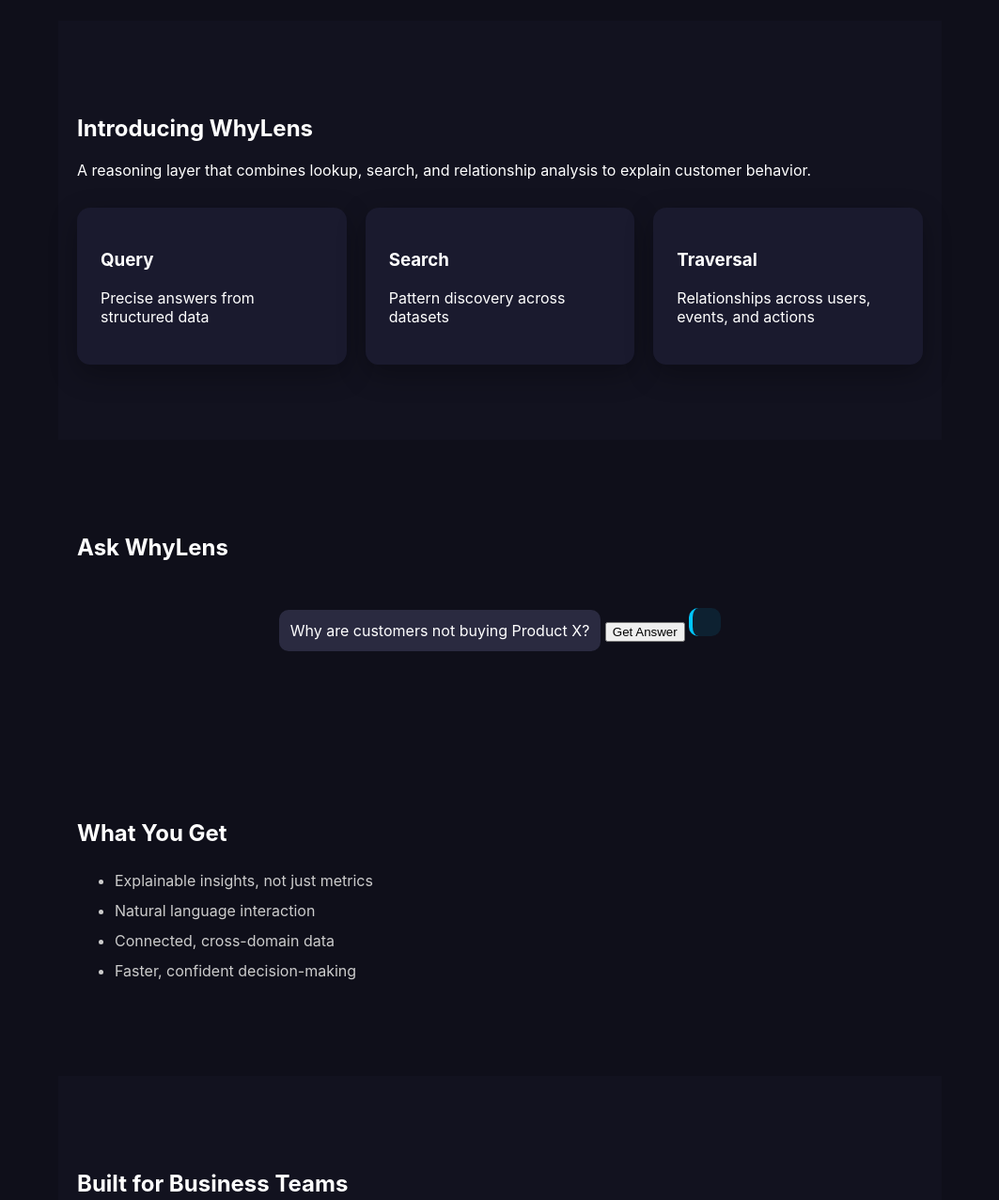
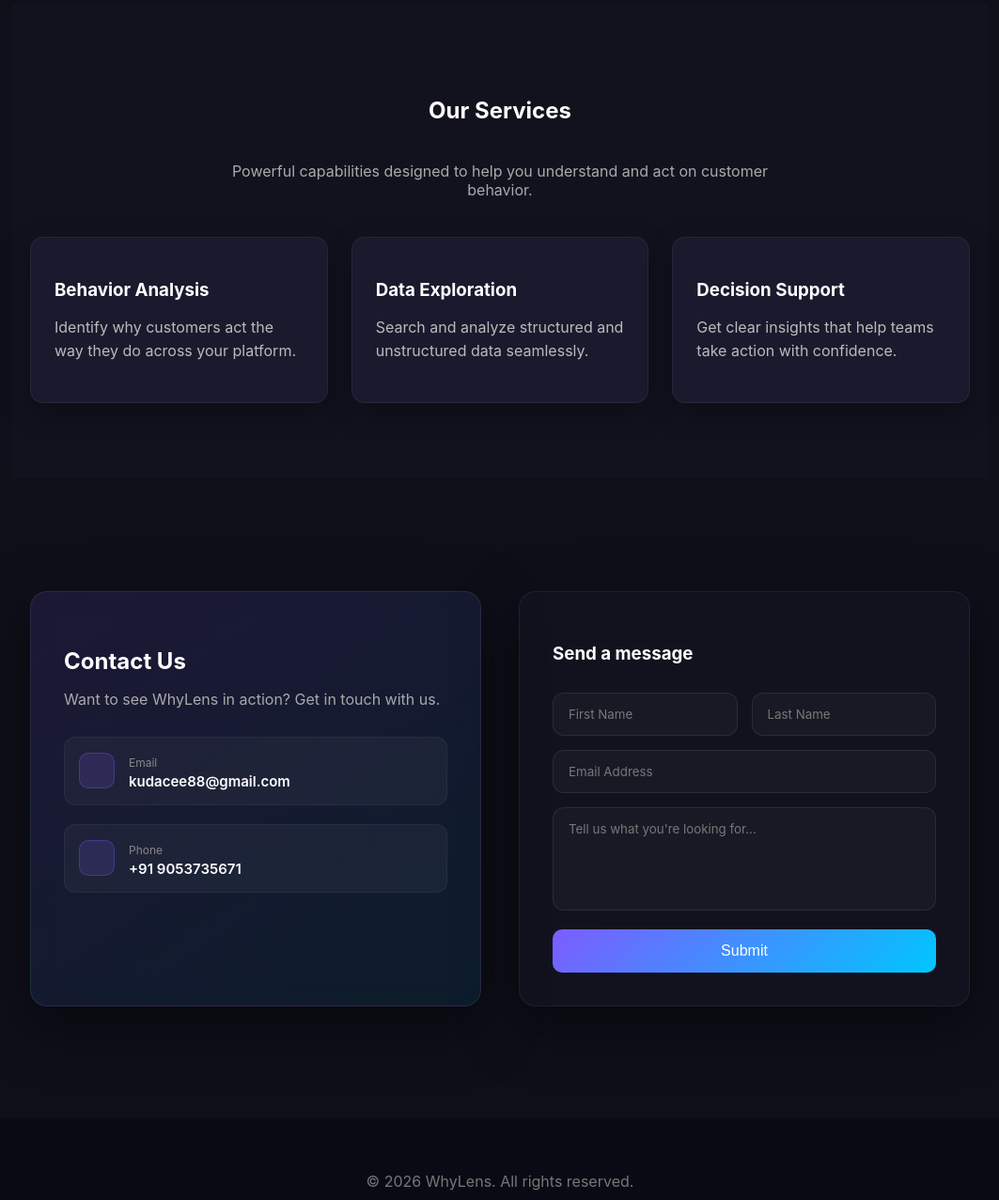
Before and after one commit to Kuda-Mavis/WhyLens, a plain HTML site: page index.html in a window 1280 px wide. Shown: the part 1051-2328 px from the top of the page at 94% size, without its empty margins (108-1171 px from the left). Drawn offline with Linux system fonts and the light colour scheme.

Commit message:
Add files via upload

```diff
--- a/assets/Style.css
+++ b/assets/Style.css
@@ -30,7 +30,11 @@
 }
 
 .hero h1 {
-  font-size: 48px;
+  font-size: 52px;
+  font-weight: 700;
+  line-height: 1.2;
+  max-width: 800px;
+  margin: auto;
   background: linear-gradient(90deg, #7c5cff, #00c6ff);
   -webkit-background-clip: text;
   -webkit-text-fill-color: transparent;
@@ -39,23 +43,38 @@
 .sub {
   max-width: 600px;
   margin: 20px auto;
-  color: #aaa;
+  color: #bbb;
+  font-size: 18px;
 }
 
+.hero-buttons {
+  margin-top: 30px;
+}
+
+/* BUTTONS */
 .cta {
   padding: 14px 28px;
-  margin-top: 20px;
   border: none;
   border-radius: 10px;
   background: linear-gradient(135deg, #7c5cff, #00c6ff);
   color: white;
   font-size: 16px;
   cursor: pointer;
+  margin-right: 10px;
   transition: 0.3s;
 }
 
 .cta:hover {
   transform: scale(1.05);
+}
+
+.secondary {
+  padding: 14px 28px;
+  border-radius: 10px;
+  border: 1px solid #555;
+  background: transparent;
+  color: #fff;
+  cursor: pointer;
 }
 
 /* TAGLINE */
@@ -68,7 +87,7 @@
 /* SECTIONS */
 .section {
   padding: 80px 20px;
-  max-width: 900px;
+  max-width: 1000px;
   margin: auto;
 }
 
@@ -81,7 +100,7 @@
 .grid {
   display: flex;
   gap: 20px;
-  margin-top: 30px;
+  margin-top: 20px;
 }
 
 /* CARDS */
@@ -143,45 +162,282 @@
   background: #0a0a14;
   color: #777;
 }
-.hero h1 {
-  font-size: 52px;
-  font-weight: 700;
-  line-height: 1.2;
-  max-width: 800px;
-  margin: auto;
 
-  background: linear-gradient(90deg, #7c5cff, #00c6ff);
-  -webkit-background-clip: text;
-  -webkit-text-fill-color: transparent;
+/* ========================= */
+/* CONTACT SECTION (FINAL) */
+/* ========================= */
+
+/* WRAPPER */
+.contact-wrapper {
+  display: flex;
+  gap: 40px;
+  max-width: 1000px;
+  margin: 40px auto;
+  align-items: stretch;
 }
 
-.sub {
-  max-width: 600px;
-  margin: 20px auto;
-  color: #bbb;
-  font-size: 18px;
+/* LEFT CARD */
+.contact-card {
+  flex: 1;
+  padding: 35px;
+  border-radius: 18px;
+  background: linear-gradient(
+    145deg,
+    rgba(124, 92, 255, 0.12),
+    rgba(0, 198, 255, 0.08)
+  );
+  border: 1px solid rgba(255, 255, 255, 0.08);
+  backdrop-filter: blur(14px);
+  box-shadow: 0 20px 60px rgba(0, 0, 0, 0.5);
 }
 
-.hero-buttons {
-  margin-top: 30px;
+.contact-card h3 {
+  font-size: 24px;
+  margin-bottom: 10px;
 }
 
-.cta {
-  padding: 14px 28px;
-  border: none;
-  border-radius: 10px;
-  background: linear-gradient(135deg, #7c5cff, #00c6ff);
-  color: white;
-  font-size: 16px;
-  cursor: pointer;
-  margin-right: 10px;
+.contact-sub {
+  color: #aaa;
+  margin-bottom: 30px;
 }
 
-.secondary {
-  padding: 14px 28px;
+/* INFO ITEMS */
+.contact-info {
+  display: flex;
+  flex-direction: column;
+  gap: 20px;
+}
+
+.contact-item {
+  display: flex;
+  align-items: center;
+  gap: 15px;
+  padding: 15px;
+  border-radius: 12px;
+  background: rgba(255, 255, 255, 0.04);
+  border: 1px solid rgba(255, 255, 255, 0.05);
+  transition: 0.3s;
+}
+
+.contact-item:hover {
+  transform: translateX(6px);
+  border-color: #7c5cff;
+  background: rgba(124, 92, 255, 0.08);
+}
+
+/* ICON (clean, no emoji) */
+.icon {
+  width: 36px;
+  height: 36px;
   border-radius: 10px;
-  border: 1px solid #555;
-  background: transparent;
+  background: rgba(124, 92, 255, 0.15);
+  border: 1px solid rgba(124, 92, 255, 0.3);
+}
+
+/* TEXT */
+.contact-item span {
+  font-size: 12px;
+  color: #888;
+}
+
+.contact-value {
+  margin: 2px 0 0;
+  font-size: 15px;
+  font-weight: 600;
   color: #fff;
-  cursor: pointer;
 }
+
+/* FORM */
+.contact-form {
+  flex: 1;
+  padding: 35px;
+  border-radius: 18px;
+  background: #12121f;
+  border: 1px solid rgba(255, 255, 255, 0.06);
+  box-shadow: 0 20px 60px rgba(0, 0, 0, 0.5);
+}
+
+.contact-form h3 {
+  margin-bottom: 20px;
+}
+
+/* INPUTS */
+.contact-form input,
+.contact-form textarea {
+  width: 100%;
+  padding: 14px 16px;
+  border-radius: 12px;
+  border: 1px solid rgba(255, 255, 255, 0.08);
+  background: rgba(255, 255, 255, 0.03);
+  color: #fff;
+  margin-top: 15px;
+  transition: 0.25s;
+}
+
+.contact-form input::placeholder,
+.contact-form textarea::placeholder {
+  color: #777;
+}
+
+.contact-form input:focus,
+.contact-form textarea:focus {
+  outline: none;
+  border-color: #7c5cff;
+  box-shadow: 0 0 0 2px rgba(124, 92, 255, 0.25);
+}
+
+/* BUTTON */
+.contact-form .cta {
+  width: 100%;
+  margin-top: 20px;
+}
+
+/* RESPONSIVE */
+@media (max-width: 800px) {
+  .contact-wrapper {
+    flex-direction: column;
+  }
+}
+/* FORCE SAME FONT FOR INPUT + PLACEHOLDER */
+.contact-form input,
+.contact-form textarea {
+  font-family: "Inter", sans-serif;
+}
+
+/* PLACEHOLDER FONT FIX */
+.contact-form input::placeholder,
+.contact-form textarea::placeholder {
+  font-family: "Inter", sans-serif;
+}
+/* FORM CONTAINER */
+.contact-form {
+  flex: 1;
+  padding: 35px;
+  border-radius: 18px;
+  background: #12121f;
+  border: 1px solid rgba(255, 255, 255, 0.06);
+  box-shadow: 0 20px 60px rgba(0, 0, 0, 0.5);
+
+  display: flex;
+  flex-direction: column;
+}
+
+/* GRID FIX (VERY IMPORTANT) */
+.contact-form .grid {
+  display: flex;
+  gap: 15px;
+  margin-top: 10px;
+}
+
+.contact-form .grid input {
+  flex: 1;
+  margin-top: 0; /* remove stacking bug */
+}
+
+/* INPUTS */
+.contact-form input,
+.contact-form textarea {
+  width: 100%;
+  box-sizing: border-box; /* FIXES OVERFLOW */
+  padding: 14px 16px;
+  border-radius: 12px;
+  border: 1px solid rgba(255, 255, 255, 0.08);
+  background: rgba(255, 255, 255, 0.03);
+  color: #fff;
+  margin-top: 15px;
+  transition: 0.25s;
+  font-family: "Inter", sans-serif;
+}
+
+/* TEXTAREA SPECIFIC */
+.contact-form textarea {
+  resize: none; /* cleaner look */
+}
+
+/* BUTTON */
+.contact-form .cta {
+  width: 100%;
+  margin-top: 20px;
+}
+.section.dark h2 {
+  text-align: center;
+  margin-bottom: 40px;
+}
+/* SERVICES SECTION */
+.services h2 {
+  text-align: center;
+  margin-bottom: 10px;
+}
+
+.services-sub {
+  text-align: center;
+  color: #aaa;
+  max-width: 600px;
+  margin: 0 auto 40px;
+  font-size: 16px;
+}
+
+/* IMPROVE GRID SPACING */
+.services .grid {
+  gap: 25px;
+}
+
+/* MAKE CARDS FEEL MORE PREMIUM */
+.services .card {
+  text-align: left;
+  transition: all 0.3s ease;
+  border: 1px solid rgba(255, 255, 255, 0.05);
+}
+
+.services .card:hover {
+  transform: translateY(-8px);
+  border-color: rgba(124, 92, 255, 0.4);
+  box-shadow: 0 20px 50px rgba(124, 92, 255, 0.1);
+}
+
+/* TITLE INSIDE CARD */
+.services .card h3 {
+  margin-bottom: 10px;
+}
+
+/* DESCRIPTION */
+.services .card p {
+  color: #bbb;
+  line-height: 1.6;
+}
+/* WHO WE ARE SECTION */
+.who h2 {
+  text-align: center;
+  margin-bottom: 20px;
+}
+
+/* CONTENT BLOCK */
+.who-content {
+  max-width: 700px;
+  margin: 0 auto;
+  text-align: center;
+}
+
+/* TEXT STYLING */
+.who-content p {
+  font-size: 17px;
+  line-height: 1.7;
+  color: #bbb;
+  margin-bottom: 20px;
+}
+
+/* ADD SUBTLE CARD EFFECT */
+.who-content {
+  padding: 30px;
+  border-radius: 16px;
+  background: rgba(255, 255, 255, 0.02);
+  border: 1px solid rgba(255, 255, 255, 0.05);
+  backdrop-filter: blur(8px);
+}
+
+/* OPTIONAL HOVER (VERY SUBTLE) */
+.who-content:hover {
+  border-color: rgba(124, 92, 255, 0.3);
+  box-shadow: 0 10px 30px rgba(124, 92, 255, 0.08);
+  transition: 0.3s;
+}
--- a/index.html
+++ b/index.html
@@ -17,8 +17,7 @@
       <h1>Stop guessing why customers behave the way they do</h1>
 
       <p class="sub">
-        WhyLens explains it. A reasoning layer that combines query, search, and
-        data relationships to uncover the drivers behind customer decisions.
+        WhyLens is your engine for understanding customer behavior!
       </p>
 
       <div class="hero-buttons">
@@ -27,95 +26,104 @@
       </div>
     </section>
 
-    <!-- TRUST / TAGLINE -->
-    <section class="tagline">
-      <p>From dashboards → to reasoning → to decisions</p>
-    </section>
+    <!-- WHO WE ARE -->
+    <section class="section who">
+      <h2>Who We Are</h2>
 
-    <!-- PROBLEM -->
-    <section class="section">
-      <h2>The Problem</h2>
-      <p>
-        Businesses track metrics like clicks and conversions, but lack clarity
-        on why those changes occur.
-      </p>
-      <div class="problem-box">
-        Conversion dropped by 15% — but the cause is unclear.
+      <div class="who-content">
+        <p>
+          WhyLens is a product built to help businesses understand customer
+          behavior beyond surface-level metrics.
+        </p>
+
+        <p>
+          We focus on turning data into clear, actionable explanations so teams
+          can make confident decisions faster.
+        </p>
       </div>
     </section>
 
-    <!-- SOLUTION -->
-    <section class="section dark">
-      <h2>Introducing WhyLens</h2>
-      <p>
-        A reasoning layer that combines lookup, search, and relationship
-        analysis to explain customer behavior.
+    <section class="section dark services">
+      <h2>Our Services</h2>
+      <p class="services-sub">
+        Powerful capabilities designed to help you understand and act on
+        customer behavior.
       </p>
 
       <div class="grid">
         <div class="card">
-          <h3>Query</h3>
-          <p>Precise answers from structured data</p>
+          <h3>Behavior Analysis</h3>
+          <p>
+            Identify why customers act the way they do across your platform.
+          </p>
         </div>
+
         <div class="card">
-          <h3>Search</h3>
-          <p>Pattern discovery across datasets</p>
+          <h3>Data Exploration</h3>
+          <p>Search and analyze structured and unstructured data seamlessly.</p>
         </div>
+
         <div class="card">
-          <h3>Traversal</h3>
-          <p>Relationships across users, events, and actions</p>
+          <h3>Decision Support</h3>
+          <p>Get clear insights that help teams take action with confidence.</p>
         </div>
       </div>
     </section>
 
-    <!-- CHAT DEMO -->
     <section class="section">
-      <h2>Ask WhyLens</h2>
+      <div class="contact-wrapper">
+        <!-- LEFT: INFO -->
+        <div class="contact-card">
+          <h3>Contact Us</h3>
+          <p class="contact-sub">
+            Want to see WhyLens in action? Get in touch with us.
+          </p>
 
-      <div class="chat">
-        <div class="user-msg">Why are customers not buying Product X?</div>
+          <div class="contact-info">
+            <div class="contact-item">
+              <div class="icon"></div>
+              <div>
+                <span>Email</span>
+                <p class="contact-value">kudacee88@gmail.com</p>
+              </div>
+            </div>
 
-        <button onclick="showReply()">Get Answer</button>
+            <div class="contact-item">
+              <div class="icon"></div>
+              <div>
+                <span>Phone</span>
+                <p class="contact-value">+91 9053735671</p>
+              </div>
+            </div>
+          </div>
+        </div>
 
-        <div id="reply" class="bot-msg"></div>
-      </div>
-    </section>
+        <!-- RIGHT: FORM -->
+        <form class="contact-form">
+          <h3>Send a message</h3>
 
-    <!-- FEATURES -->
-    <section class="section">
-      <h2>What You Get</h2>
-      <ul class="features-list">
-        <li>Explainable insights, not just metrics</li>
-        <li>Natural language interaction</li>
-        <li>Connected, cross-domain data</li>
-        <li>Faster, confident decision-making</li>
-      </ul>
-    </section>
+          <div class="grid">
+            <input type="text" placeholder="First Name" required />
+            <input type="text" placeholder="Last Name" required />
+          </div>
 
-    <!-- USERS -->
-    <section class="section dark">
-      <h2>Built for Business Teams</h2>
-      <div class="grid">
-        <div class="card">
-          <h3>Marketing</h3>
-          <p>Understand campaign performance</p>
-        </div>
-        <div class="card">
-          <h3>Product</h3>
-          <p>Identify user drop-offs</p>
-        </div>
-        <div class="card">
-          <h3>Growth</h3>
-          <p>Optimize conversions</p>
-        </div>
+          <input type="email" placeholder="Email Address" required />
+
+          <textarea
+            placeholder="Tell us what you're looking for..."
+            rows="5"
+            required
+          ></textarea>
+
+          <button type="submit" class="cta">Submit</button>
+        </form>
       </div>
     </section>
 
     <!-- FOOTER -->
     <footer>
-      <p>Dashboards describe behavior. WhyLens explains it.</p>
+      <p>© 2026 WhyLens. All rights reserved.</p>
     </footer>
-
     <script>
       function showReply() {
         document.getElementById("reply").innerText =
```
